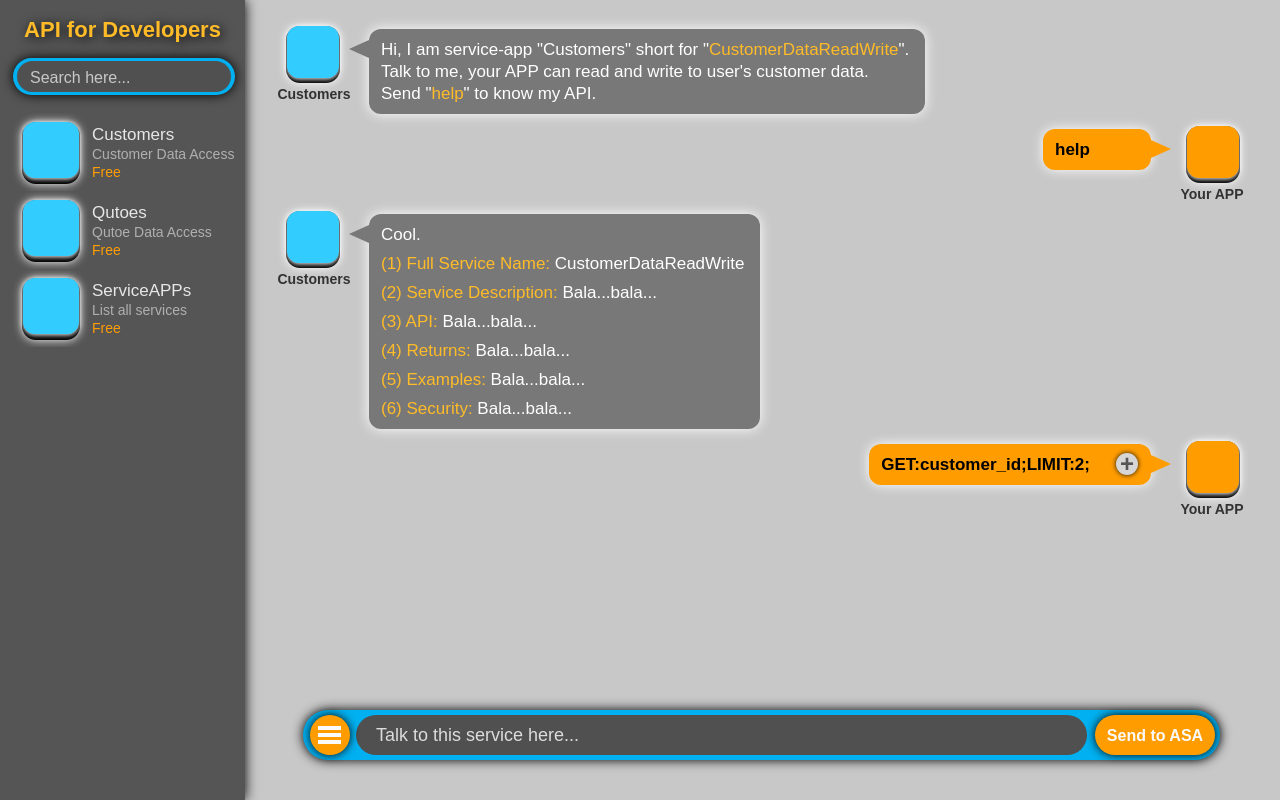
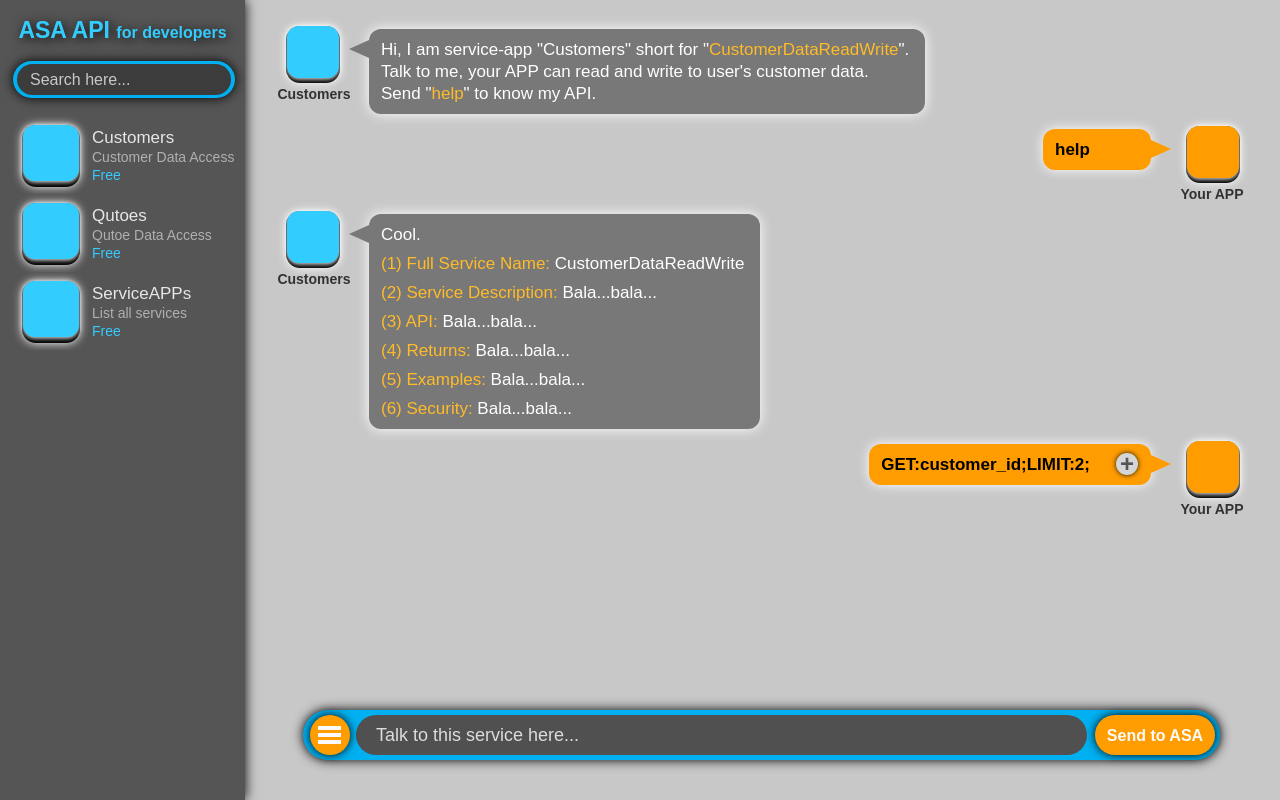
Before and after one commit to gausian-developers/user-app-template4, a website: page app/index.html in a window 1280 px wide. Drawn offline with Linux system fonts and the light colour scheme.

Commit message:
update color

```diff
--- a/app/index.html
+++ b/app/index.html
@@ -11,7 +11,7 @@
   <div class="whole_container">
 
     <div class="left_container">
-      <div class="logo">API for Developers</div>
+      <div class="logo">ASA API <span style="font-size: 16px;">for developers</span></div>
       <div class="search_app"></div>
       <div class="search_input">Search here...</div>
       <div class="list_container">
--- a/app/style/main.css
+++ b/app/style/main.css
@@ -26,14 +26,14 @@
 }
 .logo{
 	font-family: arial;
-	font-size: 22px;
+	font-size: 23px;
 	line-height: 30px;
 	position: relative;
 	top: 15px;
 	left: 0px;
 	width: 250;
 	text-align: center;
-	color: #FFBB28;
+	color: rgb(51, 204, 255);
 	text-shadow: 2px 2px 12px black;
 	font-weight: bold;
 }
@@ -57,16 +57,16 @@
 }
 .search_input {
 position: absolute;
-	top: 61px;
+	top: 64px;
 	left: 18px;
 	margin-top: 0px;
 	margin-left: -1px;
-	background-color: rgb(80, 80, 80);
+	background-color: rgb(60, 60, 60);
 	height: 31px;
 	border-radius: 25px;
 	font-family: arial;
 	font-size: 16px;
-	line-height: 33px;
+	line-height: 32px;
 	color: white;
 	padding-left: 13px;
 	z-index: 100;
@@ -135,7 +135,7 @@ position: absolute;
 	top: 51px;
 	left: 92px;
 	font-family: arial;
-	color: rgb(255, 157, 0);
+	color: rgb(51, 204, 255);
 	font-size: 14px;
 }
 .dialog_container {
```
